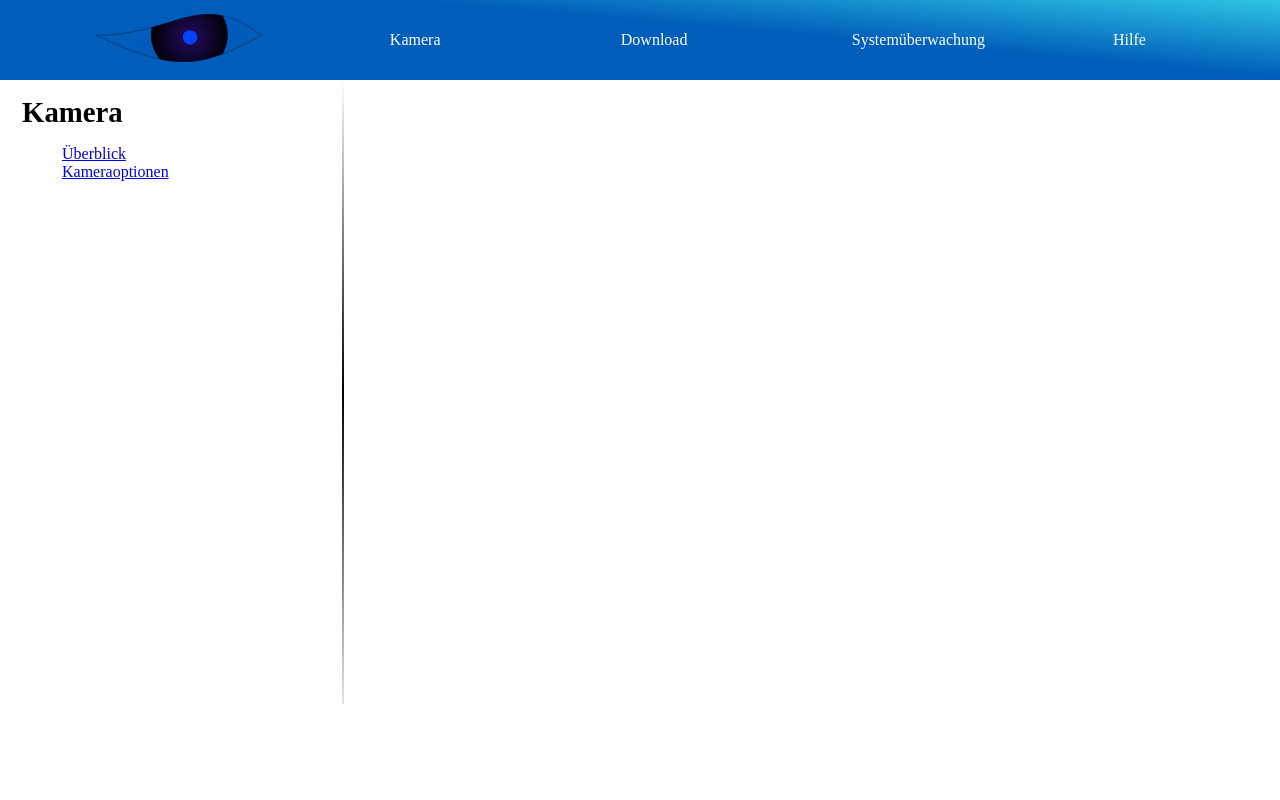
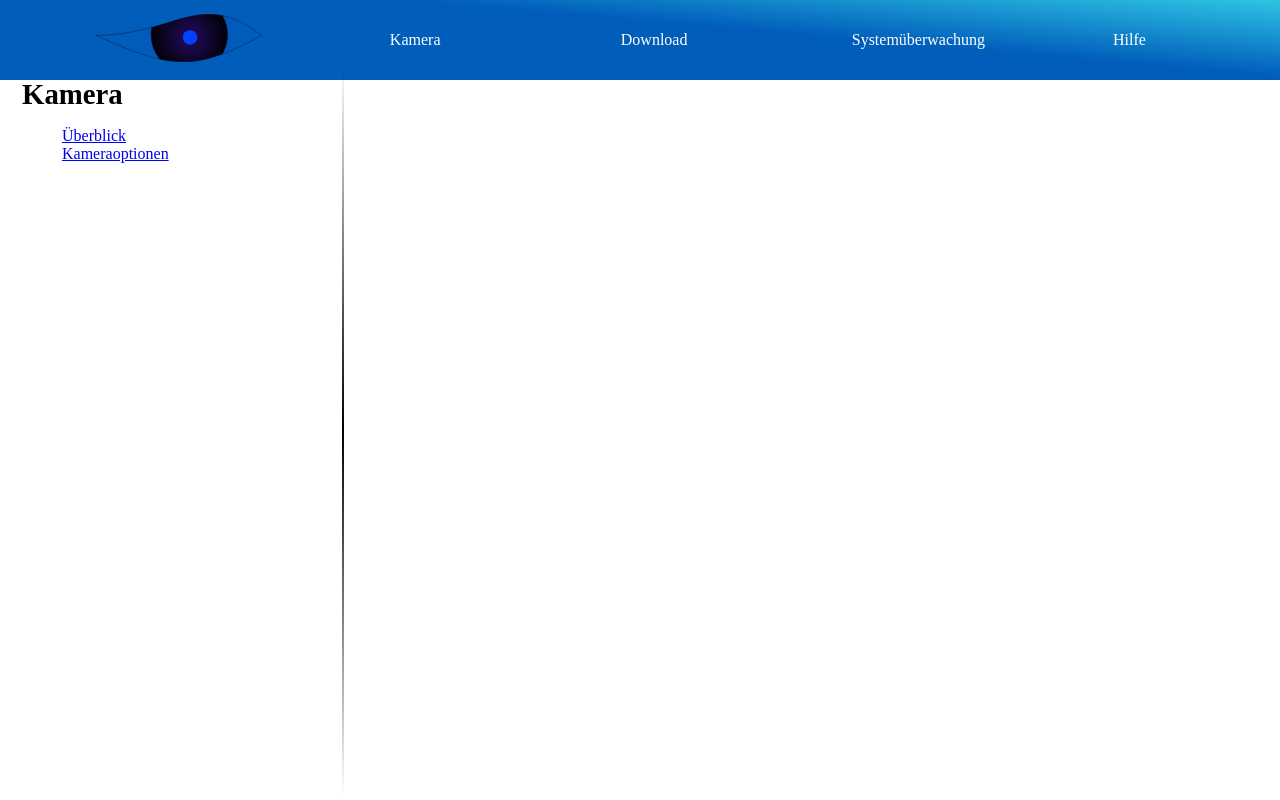
Before and after one commit to dev-onion/KameraProjekt, a Django app: page /kamera/ in a window 1280 px wide. Run offline with Django 3.2, Linux system fonts and the light colour scheme; some web fonts are replaced.

Commit message:
styles optimiert

```diff
--- a/KameraProjekt/website/static/website/styles/style.css
+++ b/KameraProjekt/website/static/website/styles/style.css
@@ -40,14 +40,16 @@ main {
 
 }
 .toolbar {
+  position: absolute;
+  bottom: 0;
   width: 25%;
   margin-top: -2px;
-  height: 39rem;
+  height: 92%;
   padding-left: 20px;
   border-width: 2px;
   border-style: solid;
   border-image:
-    linear-gradient(to bottom, rgba(0, 0, 0, 0), black, rgba(0, 0, 0, 0.1))0 1 0 0;
+    linear-gradient(to bottom, rgba(0, 0, 0, 0), black, rgba(0, 0, 0, 0))0 1 0 0;
 }
 .toolbarHeadline {
   font-size: 1.8rem;
```
